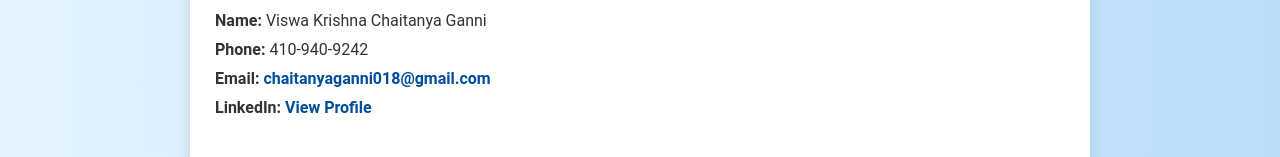
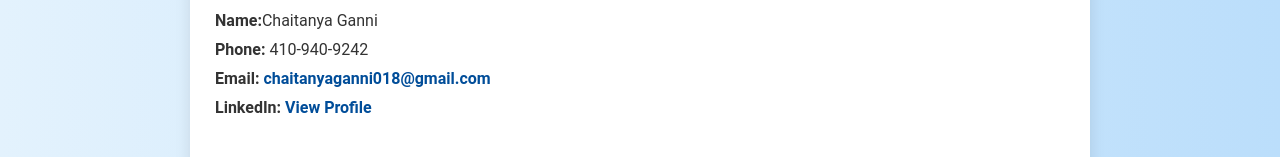
Before and after one commit to krishnachaitanya018/www.chaitanyaganniportfolio.com, a website: page index.html in a window 1280 px wide. Shown: the part 425-582 px from the top of the page. Drawn offline with Linux system fonts and the light colour scheme.

Commit message:
Update index.html

```diff
--- a/index.html
+++ b/index.html
@@ -31,7 +31,7 @@
 				I thrive on learning new technologies and solving complex challenges while consistently delivering high-quality results.
 			</p>
 			<p>
-				<strong>Name:</strong> Viswa Krishna Chaitanya Ganni<br>
+				<strong>Name:</strong>Chaitanya Ganni<br>
 				<strong>Phone:</strong> 410-940-9242<br>
 				<strong>Email:</strong> <a href="mailto:chaitanyaganni018@gmail.com">chaitanyaganni018@gmail.com</a><br>
 				<strong>LinkedIn:</strong> <a href="https://linkedin.com/in/krishna-chaitanya-c018" target="_blank">View Profile</a>
```
